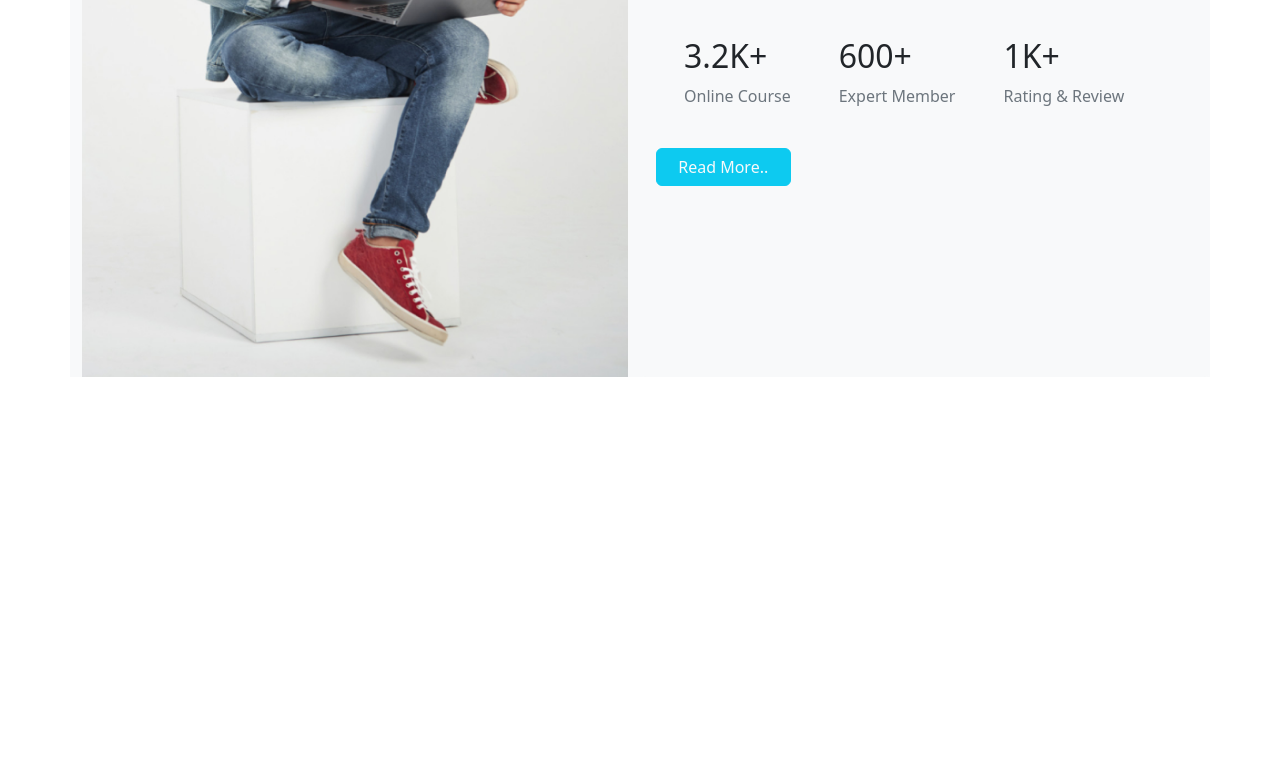
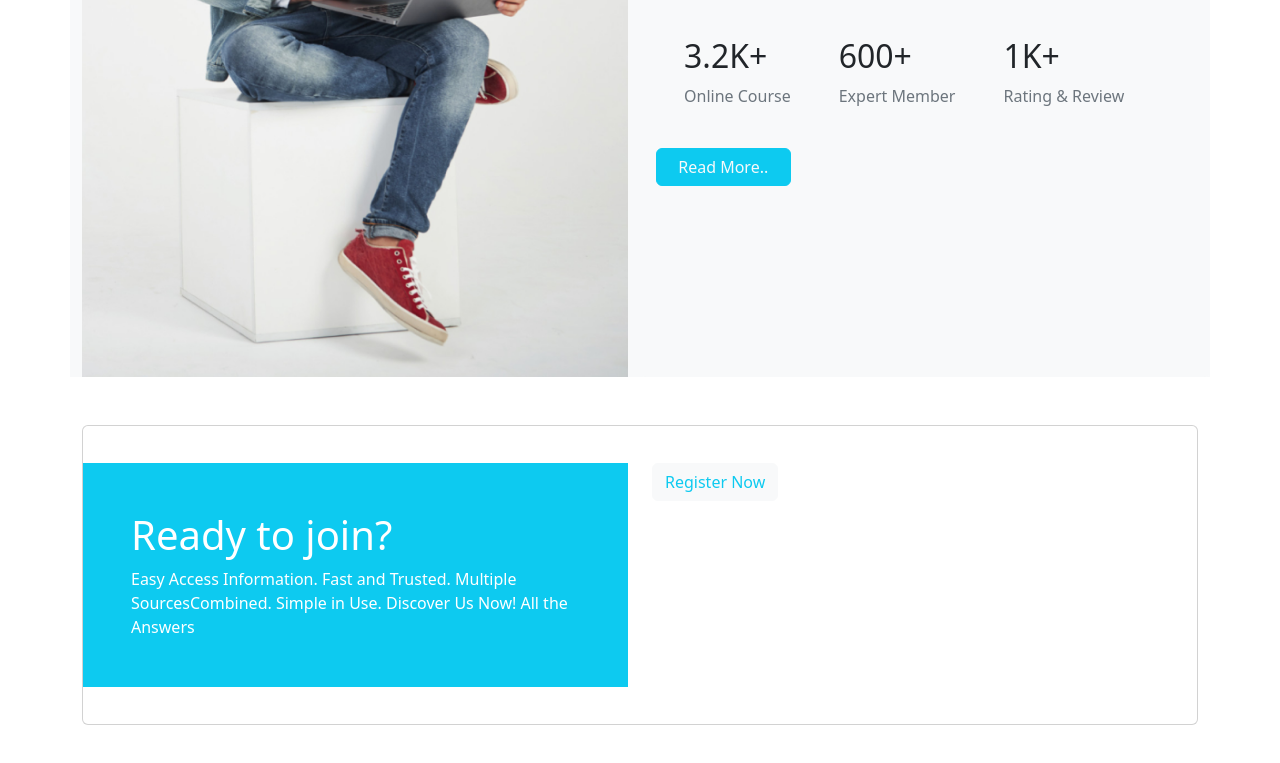
Before and after one commit to masumrana44/Assainment-3, a plain HTML site: page Index.html in a window 1280 px wide. Shown: the part 1575-2338 px from the top of the page. Before the commit the page ends 1952 px from the top, so only its background shows below. Drawn offline with nearby package versions, Linux system fonts and the light colour scheme.

Commit message:
register section done

```diff
--- a/Index.html
+++ b/Index.html
@@ -316,6 +316,46 @@
             <!-- End Explore section Area  -->
 
 
+            <!-- Start  register Area  -->
+
+
+
+            <section class="container mt-5 ">
+
+
+
+                <div class="card w-100 mb-5 d-flex align-items-center justify-content-center" style="height:300px;">
+
+                    <div class="row">
+                        <div class="col-lg-6 col-md-12">
+
+                            <div class="card-body bg-info p-5 text-white ">
+                                <h1 class="card-title">Ready to join?</h1>
+                                <p class="card-text text fw-light"> Easy Access Information. Fast and Trusted. Multiple SourcesCombined. Simple in Use. Discover Us Now! All the Answers</p>
+
+                            </div>
+
+                        </div>
+
+                        <div class="col-lg-6 col-md-12">
+                            <a href="#" class="btn btn-light text-info">Register
+                                Now</a>
+
+                        </div>
+
+
+
+
+
+
+                    </div>
+
+
+                </div>
+
+            </section>
+
+
 
 
 
```
